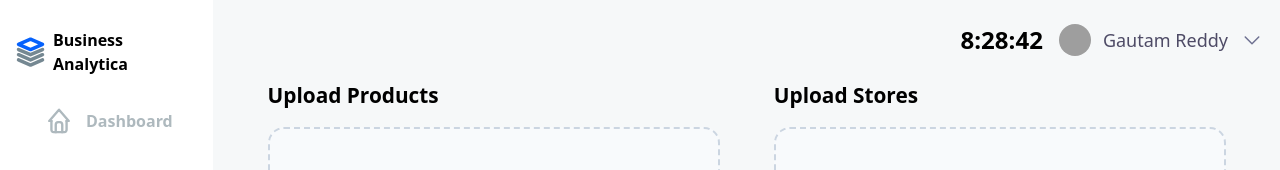
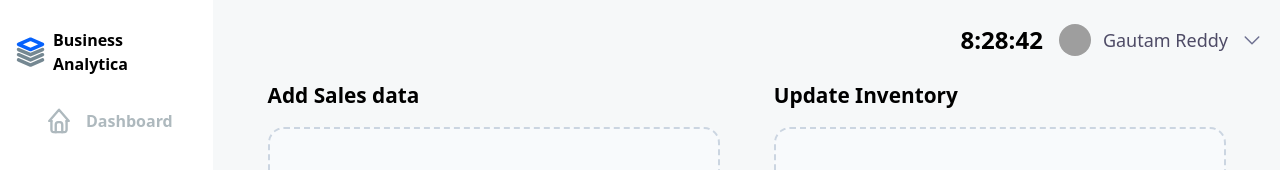
Before and after one commit to RP-72/vendor-eyes-frontend, a React (Create React App) app: page /upload in a window 1280 px wide. Shown: the top 170 px of the page. Built offline with nearby package versions, Linux system fonts and the light colour scheme; grey boxes are pictures that could not be loaded.

Commit message:
upload document

```diff
--- a/src/pages/dashboard/index.js
+++ b/src/pages/dashboard/index.js
@@ -37,8 +37,7 @@ const Dashboard = () => {
                   </div>
                   <div>
                     <p className="text-text2 text-xs">Total Revenue</p>
-                    <h2 className="text-2xl font-bold mt-1">$1024.8k</h2
-                    >
+                    <h2 className="text-2xl font-bold mt-1">$1024.8k</h2>
                   </div>
                 </div>
 
--- a/src/pages/upload/Dropzone/index.js
+++ b/src/pages/upload/Dropzone/index.js
@@ -3,7 +3,9 @@ import "./style.css";
 import CircularProgress from '@mui/material/CircularProgress';
 import Box from '@mui/material/Box';
 import CancelIcon from '@mui/icons-material/Cancel';
-export default function Dropzone() {
+import axios from 'axios';
+
+export default function Dropzone({type}) {
   // drag state
   const [dragActive, setDragActive] = useState(false);
   const [file, setFile] = useState(null);
@@ -31,7 +33,24 @@ export default function Dropzone() {
   }
   const handleUpload = function() {
     // make an API call to upload the file
-    setFile(null)
+
+    const formData = new FormData();
+    formData.append('file', file);
+    axios.post(`http://localhost:5000/upload/${type}`, formData, {
+      headers: {
+        'Content-Type': 'multipart/form-data'
+      }
+    })
+    .then(response => {
+      // handle the response
+      console.log(response);
+    })
+    .catch(error => {
+      // handle the error
+      console.log(error);
+    });
+
+    // setFile(null)
   }
   const handleDrop = function(e) {
     e.preventDefault();
--- a/src/pages/upload/index.js
+++ b/src/pages/upload/index.js
@@ -10,7 +10,7 @@ import Sidebar from "../../sidebar";
 import Dropzone from "./Dropzone";
 
 
-const UploadSection = ({title}) => {
+const UploadSection = ({title, type}) => {
   return(
     <div
       style={{display: "flex", flexDirection: "column", justifyContent: "center"}}
@@ -21,8 +21,8 @@ const UploadSection = ({title}) => {
           fontWeight: "bold",
           marginBottom: "1rem",
         }}
-      >Upload {title}</div>
-      <Dropzone />
+      >{title}</div>
+      <Dropzone type={type} />
 
     </div>
   )
@@ -35,8 +35,8 @@ const Upload = () => {
         <div className="w-10/12 scrollable">
           <Header />
           <div style={{display: "flex", alignItems: "centre", justifyContent:"space-evenly" }}>
-            <UploadSection title="Products" />
-            <UploadSection title="Stores" />
+            <UploadSection title="Add Sales data" type="sale" />
+            <UploadSection title="Update Inventory" type="inventory" />
           </div>
         </div>
       </div>
```
Also changed, not shown: public/SE CSV template - sales.csv (added), 1 other file (tests, documents, lock files or other folders).
